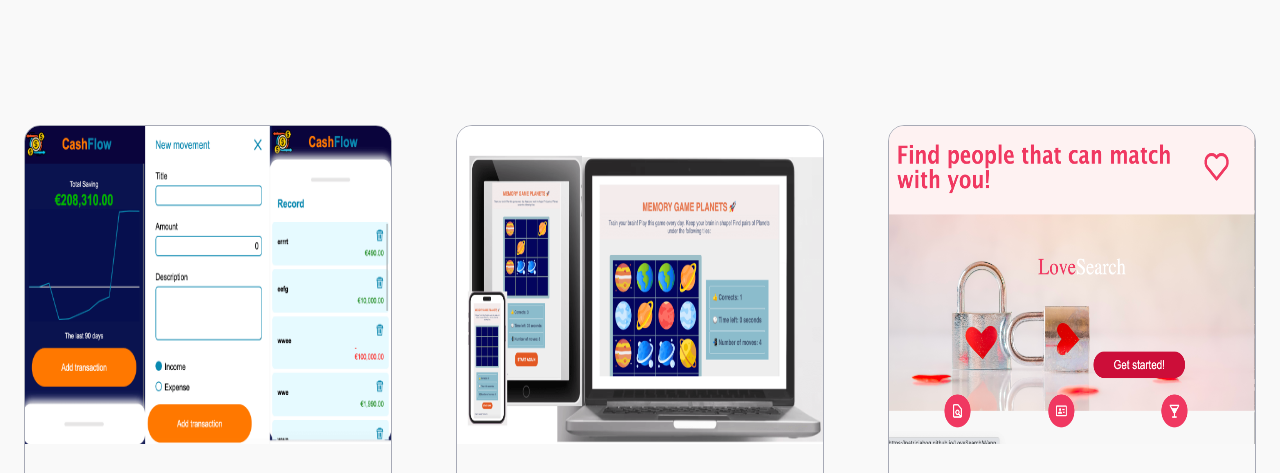
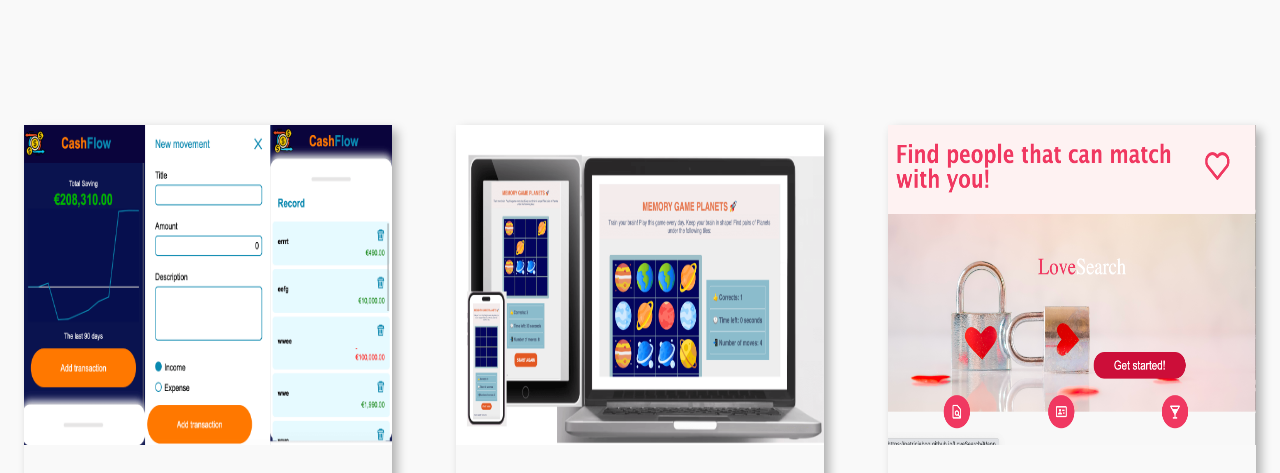
Before and after one commit to patriciabog/PortfolioPatricia, a React app: page /#/projects in a window 1280 px wide. Shown: the part 239-712 px from the top of the page. Built offline with nearby package versions, Linux system fonts and the light colour scheme; some packages are replaced by stand-ins of ours.

Commit message:
add new sadow in class  article in component projects

```diff
--- a/src/styles/layout/_projects.scss
+++ b/src/styles/layout/_projects.scss
@@ -75,13 +75,12 @@
         flex-direction: column;
         justify-content: center;
         align-items: center;
-        border: 0.5px solid #a7aab6;
+        box-shadow: 5px 5px 10px rgba(0, 0, 0, 0.3);
         font-family: $font-family1;
         width: 20rem;
         height: 22rem;
         margin-bottom: 2rem;
         transition: 0.3s;
-        border-radius: 1rem;
         position: relative;
         overflow: hidden;
 
```
